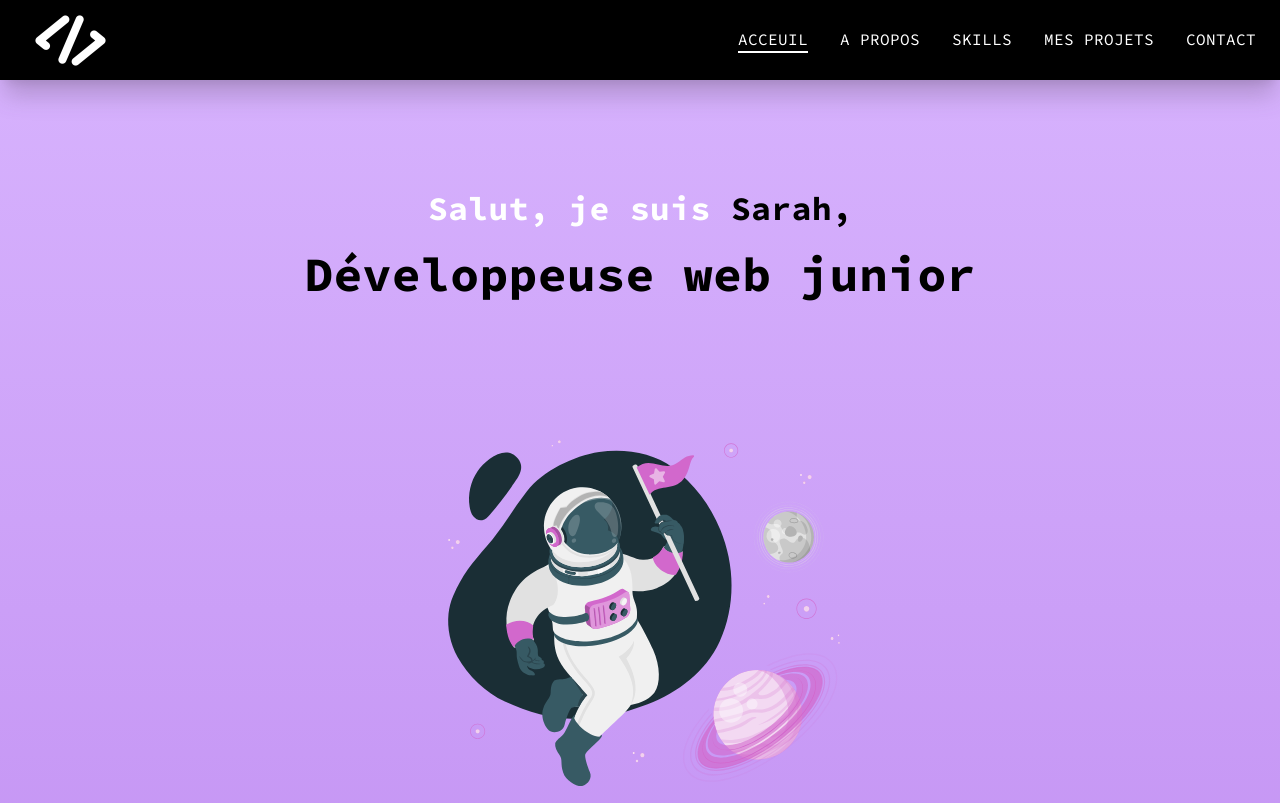
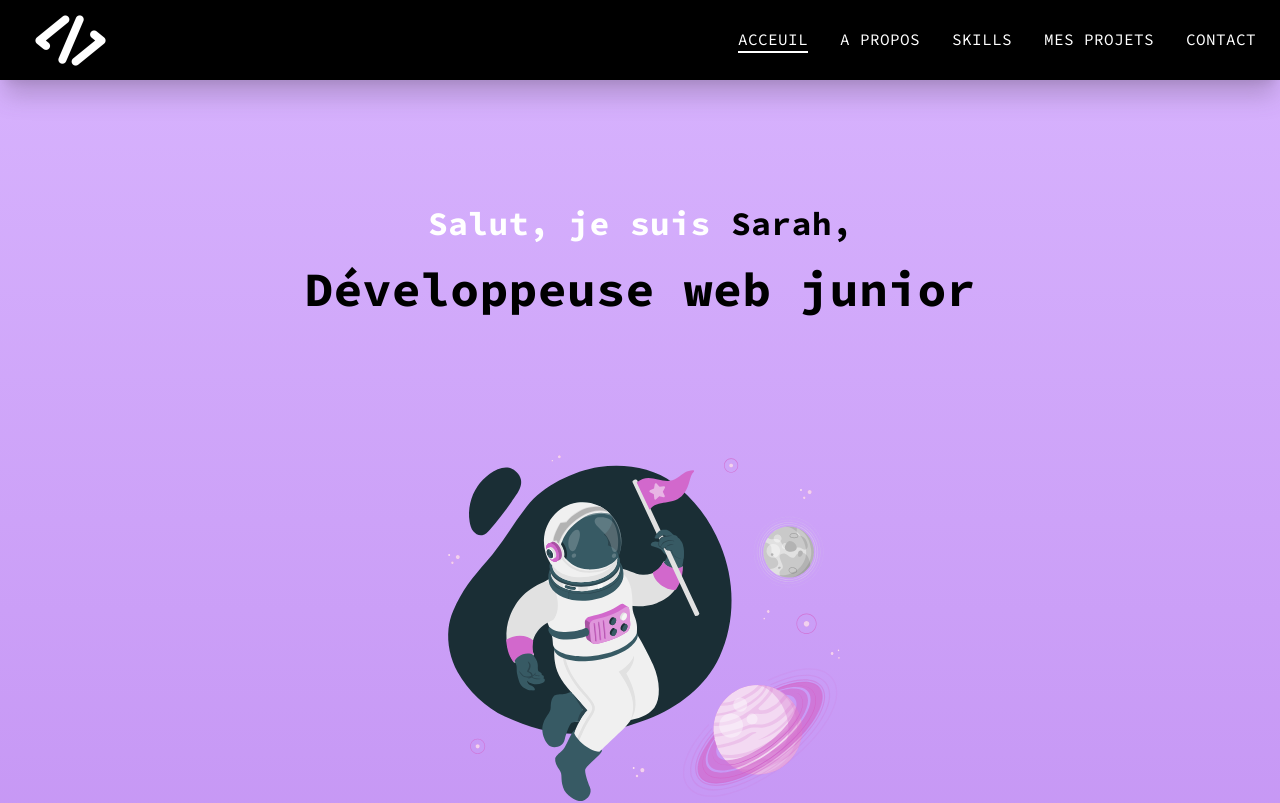
Before and after one commit to SDlevelUp/portfolio-sdlevelup, a Next.js app: page / in a window 1280 px wide. Shown: the top 803 px of the page. Built offline with nearby package versions, Linux system fonts and the light colour scheme.

Commit message:
Update Main.jsx

```diff
--- a/components/Main.jsx
+++ b/components/Main.jsx
@@ -29,7 +29,7 @@ function Main() {
         <div id="home" className='w-full lg:h-[120vh] md:h-screen text-center'>
             <div className='max-w-[1240px] h-full w-full mx-auto p-2 flex items-center justify-center'>
                 <div>
-                    <h1 className='py-4 pt-[50px] text-[33px]'>
+                    <h1 className='py-4 pt-[80px] text-[33px]'>
                         Salut&#44; je suis <span className='text-[#000]'> Sarah&#44;</span>
                     </h1>
 
```
